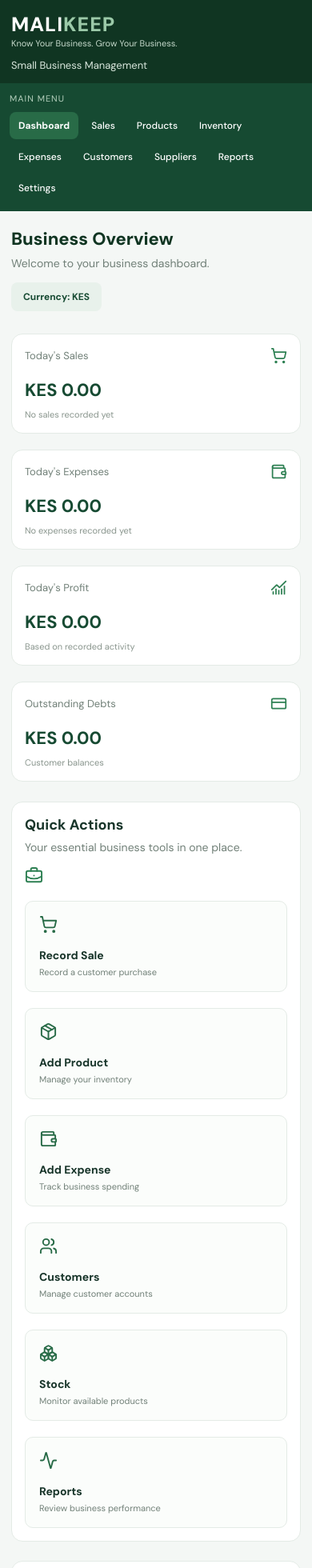
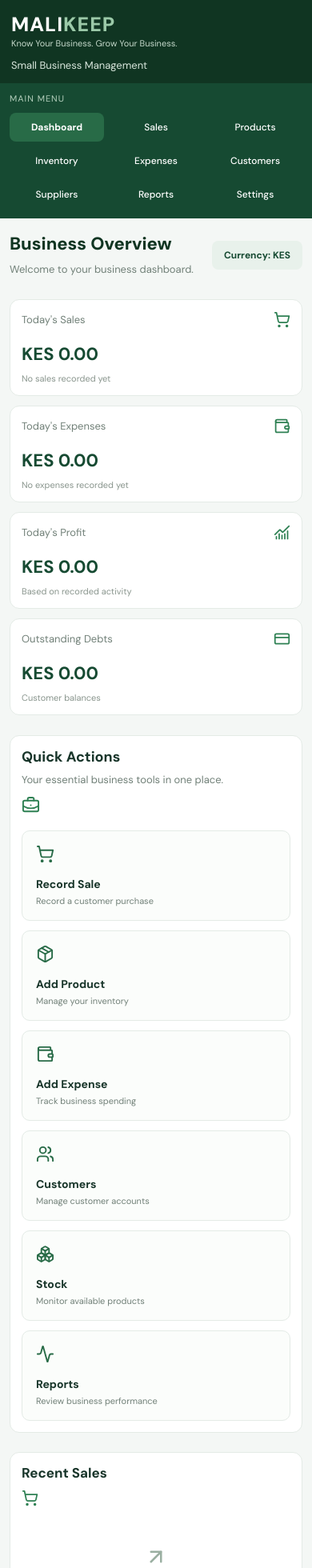
Before and after one commit to mzaeonly-maker/malikeep, a Next.js app: page / in a window 390 px wide. Shown: the top 1960 px of the page at 80% size. Built offline with nearby package versions, Linux system fonts and the light colour scheme.

Commit message:
Update globals.css

```diff
--- a/src/app/globals.css
+++ b/src/app/globals.css
@@ -319,3 +319,213 @@ th {
     padding: 16px 10px !important;
   }
 }
+
+/* =====================================
+   MALIKEEP - MOBILE COMPATIBILITY FIX
+   ===================================== */
+
+html,
+body {
+  width: 100%;
+  max-width: 100%;
+  overflow-x: hidden;
+}
+
+* {
+  min-width: 0;
+}
+
+body {
+  overflow-wrap: break-word;
+  word-wrap: break-word;
+}
+
+.app-container {
+  width: 100%;
+  max-width: 100%;
+}
+
+.app-container h1,
+.app-container h2,
+.app-container h3,
+.app-container p,
+.app-container label,
+.app-container a,
+.app-container span {
+  overflow-wrap: anywhere;
+  word-break: normal;
+}
+
+.dashboard-container,
+section,
+.card,
+.grid {
+  max-width: 100%;
+}
+
+.grid > *,
+.card > * {
+  min-width: 0;
+}
+
+button,
+.primary-button,
+.secondary-button {
+  max-width: 100%;
+  white-space: normal;
+  overflow-wrap: anywhere;
+}
+
+input,
+select,
+textarea {
+  min-width: 0;
+  max-width: 100%;
+}
+
+/* Tables remain readable and scroll horizontally */
+.table-container {
+  width: 100%;
+  max-width: 100%;
+  overflow-x: auto;
+  -webkit-overflow-scrolling: touch;
+}
+
+.table-container table {
+  min-width: 550px;
+}
+
+/* Tablet screens */
+@media (max-width: 900px) {
+  .dashboard-container {
+    padding: 20px 16px;
+  }
+
+  .grid-4,
+  .grid-3 {
+    grid-template-columns: repeat(2, minmax(0, 1fr));
+  }
+}
+
+/* Mobile phones */
+@media (max-width: 600px) {
+  html,
+  body {
+    font-size: 14px;
+  }
+
+  .dashboard-container {
+    padding: 14px 10px;
+  }
+
+  .app-container > div {
+    display: flex;
+    flex-direction: column !important;
+    width: 100%;
+    max-width: 100%;
+  }
+
+  .app-container > div > aside {
+    width: 100% !important;
+    max-width: 100%;
+    flex-shrink: 1;
+    display: flex;
+    flex-wrap: wrap;
+    gap: 6px;
+    padding: 12px !important;
+  }
+
+  .app-container > div > aside > p:first-child {
+    width: 100%;
+    flex: 0 0 100%;
+    margin-bottom: 5px !important;
+  }
+
+  .app-container > div > aside > div:not(:last-child) {
+    flex: 1 1 90px;
+    width: auto;
+    margin: 0 !important;
+    padding: 10px 7px !important;
+    text-align: center;
+    font-size: 12px !important;
+    overflow-wrap: anywhere;
+  }
+
+  .app-container > div > aside > div:last-child {
+    display: none;
+  }
+
+  .app-container > div > section {
+    width: 100%;
+    max-width: 100%;
+    min-width: 0;
+    padding: 18px 12px !important;
+  }
+
+  .page-title {
+    font-size: 22px;
+    line-height: 1.3;
+  }
+
+  .page-subtitle {
+    font-size: 13px;
+    line-height: 1.5;
+  }
+
+  .grid-2,
+  .grid-3,
+  .grid-4 {
+    grid-template-columns: minmax(0, 1fr) !important;
+    gap: 12px;
+  }
+
+  .card {
+    width: 100%;
+    padding: 14px;
+    border-radius: 12px;
+  }
+
+  .section-heading {
+    flex-wrap: wrap;
+    gap: 10px;
+  }
+
+  .app-container header {
+    width: 100%;
+    padding: 14px !important;
+  }
+
+  .primary-button,
+  .secondary-button {
+    width: 100%;
+    text-align: center;
+  }
+
+  .form-group {
+    width: 100%;
+  }
+
+  footer {
+    overflow-wrap: anywhere;
+  }
+}
+
+/* Very small phones */
+@media (max-width: 380px) {
+  .app-container > div > section {
+    padding: 14px 9px !important;
+  }
+
+  .page-title {
+    font-size: 20px;
+  }
+
+  .card {
+    padding: 12px;
+  }
+
+  .app-container > div > aside > div:not(:last-child) {
+    flex-basis: 75px;
+    font-size: 11px !important;
+  }
+}
```
